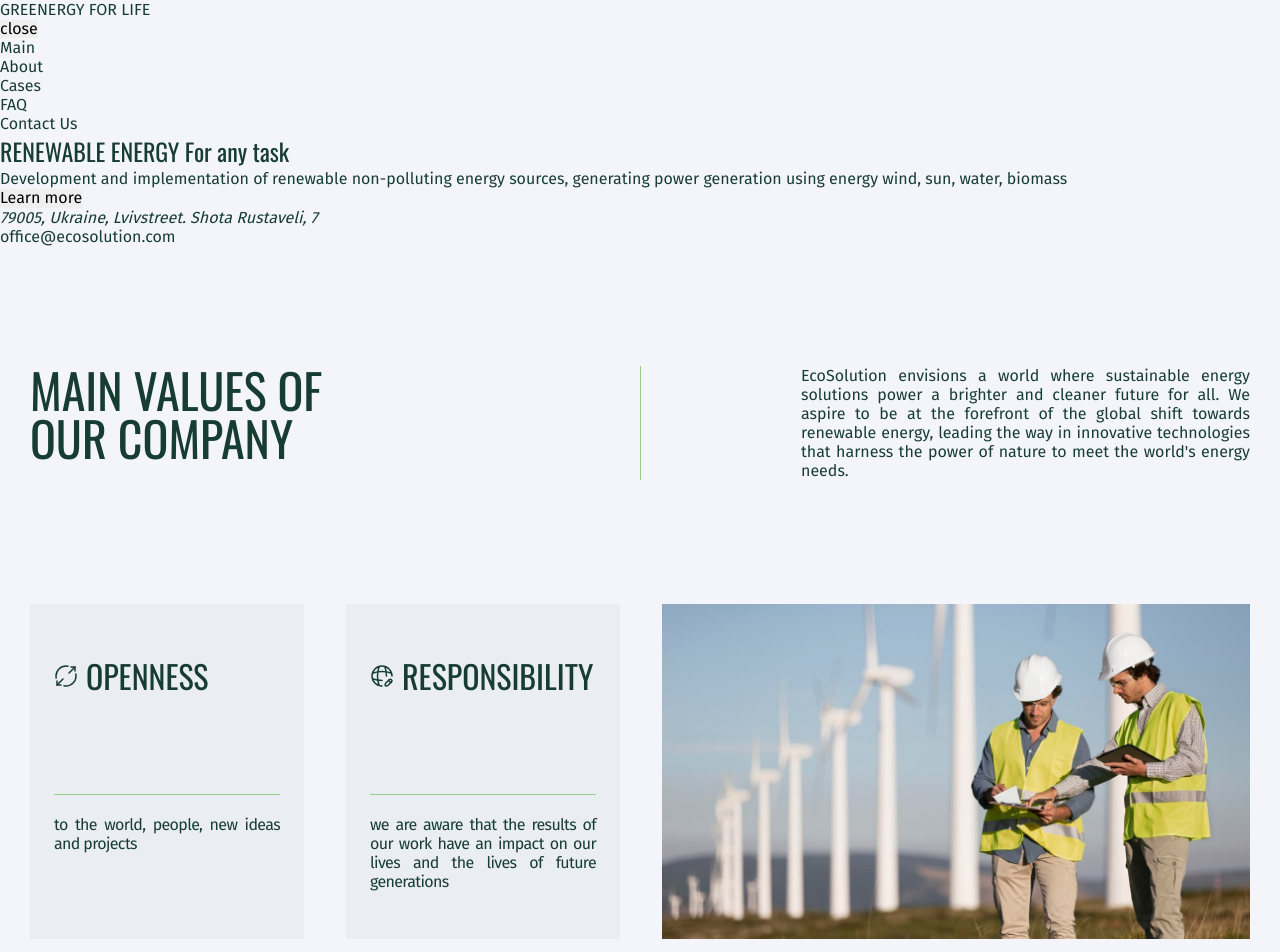
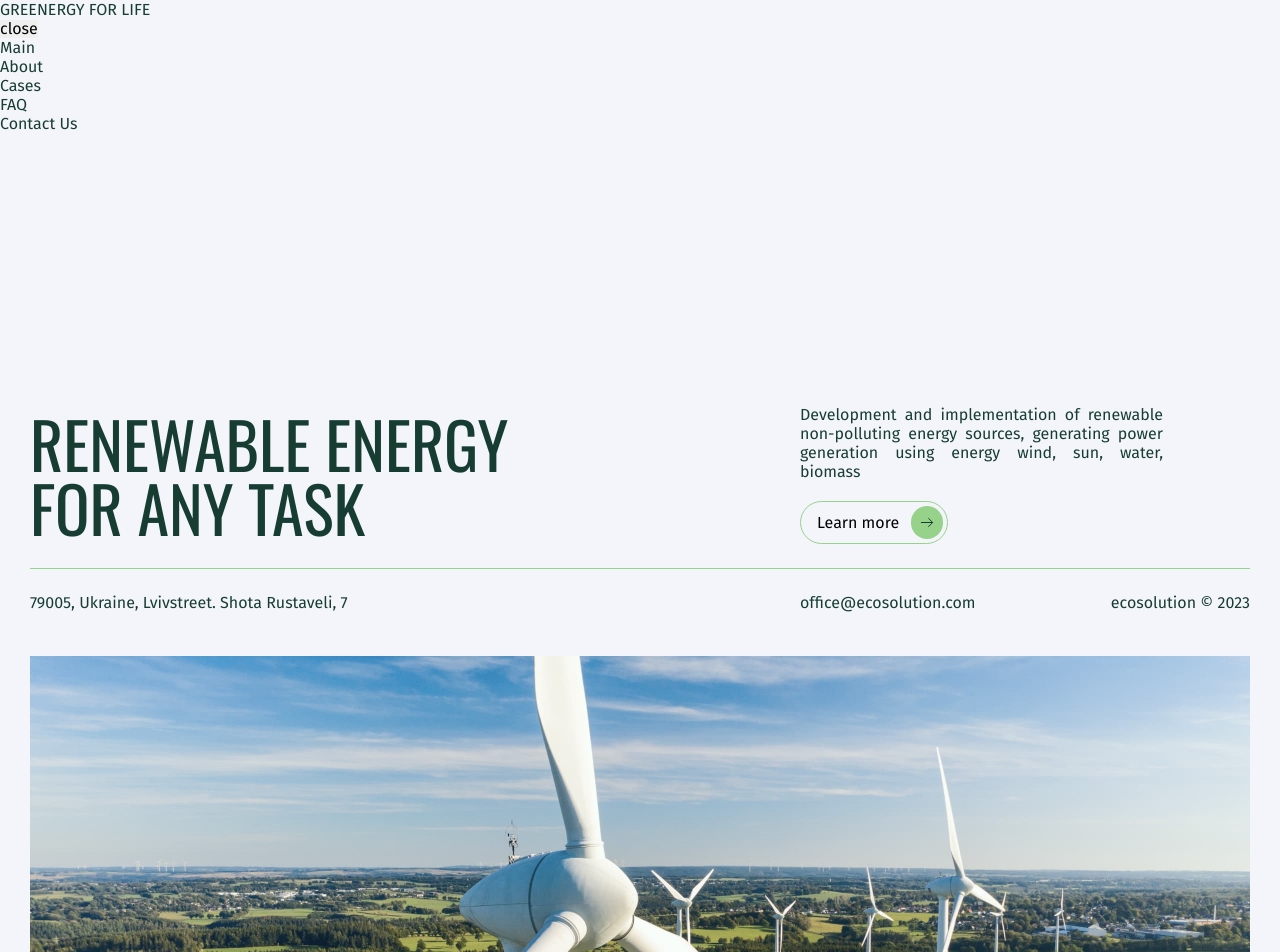
Before and after one commit to serhii95zhydkov/ecosolution, a React (Create React App) app: page / in a window 1280 px wide. Shown: the top 952 px of the page. Built offline with nearby package versions, Linux system fonts and the light colour scheme.

Commit message:
update Main

```diff
--- a/src/components/Main/Main.jsx
+++ b/src/components/Main/Main.jsx
@@ -1,19 +1,56 @@
+import Paragraph from "../../shared/Paragraph/Paragraph";
+import ButtonSecond from "../../shared/Buttons/ButtonSecond";
+
+import css from "./main.module.css";
+
 const Main = () => {
+  const handleClick = () => {
+    const contactSection = document.getElementById("cases");
+    contactSection.scrollIntoView({ behavior: "smooth" });
+  };
+
   return (
-    <section>
-      <div>
-        <h1>RENEWABLE ENERGY For any task</h1>
-        <p>
-          Development and implementation of renewable non-polluting energy
-          sources, generating power generation using energy wind, sun, water,
-          biomass
-        </p>
-        <button>Learn more</button>
-        <address>79005, Ukraine, Lvivstreet. Shota Rustaveli, 7</address>
-        <p> office@ecosolution.com</p>
-        {/* <img/> */}
+    <div className={css.hero} id="hero">
+      <div className={css.first__hero}>
+        <div className={css.hero__title}>
+          <h1 className={css.title}>RENEWABLE ENERGY For any task</h1>
+        </div>
+        <div className={css.hero__paragraph}>
+          <div className={css.container}>
+            <Paragraph text="Development and implementation of renewable non-polluting energy sources, generating power generation using energy wind, sun, water, biomass" />
+          </div>
+          <div className={css.button__container} onClick={handleClick}>
+            <ButtonSecond text="Learn more" />
+          </div>
+        </div>
       </div>
-    </section>
+      <div className={css.second__hero}>
+        <div>
+          <div className={css.second__container}>
+            <div className={css.adress}>
+              <a
+                href="https://maps.app.goo.gl/AyT3DNC4Cco23Xoy7"
+                className={css.adress_text}
+              >
+                79005, Ukraine, Lvivstreet. Shota Rustaveli, 7
+              </a>
+            </div>
+            <div className={css.maill}>
+              <a
+                href="mailto:mailto:office@ecosolution.com"
+                className={css.maill_text}
+              >
+                office@ecosolution.com
+              </a>
+              <a href="./" className={css.eco_text}>
+                ecosolution © 2023
+              </a>
+            </div>
+          </div>
+        </div>
+      </div>
+      <div className={css.img__container}></div>
+    </div>
   );
 };
 
--- /dev/null
+++ b/src/components/Main/main.module.css
@@ -0,0 +1,181 @@
+.hero {
+  display: block;
+  width: 100%;
+  margin-top: 222px;
+  padding: 0px 20px;
+
+  @media (min-width: 768px) {
+    margin-top: 243px;
+    padding: 0px 30px;
+  }
+
+  @media (min-width: 1280px) {
+    margin-top: 272px;
+    padding: 0px 30px;
+  }
+}
+
+.first__hero {
+  display: block;
+  padding-bottom: 24px;
+  border-bottom: 1px solid #97d28b;
+
+  @media (min-width: 768px) {
+    display: flex;
+    align-items: flex-start;
+  }
+
+  @media (min-width: 768px) {
+    align-items: center;
+  }
+}
+
+.hero__title {
+  @media (min-width: 768px) {
+    flex: 1 1 50%;
+  }
+}
+
+.title {
+  font-family: Oswald;
+  font-size: 36px;
+  font-style: normal;
+  font-weight: 400;
+  line-height: 100%;
+  text-transform: uppercase;
+  max-width: 280px;
+
+  @media (min-width: 768px) {
+    font-size: 48px;
+    max-width: 222px;
+  }
+
+  @media (min-width: 1280px) {
+    font-size: 64px;
+    max-width: 485px;
+  }
+}
+
+.hero__paragraph {
+  margin: 24px 0px 0px 0px;
+
+  @media (min-width: 768px) {
+    flex: 1 1 50%;
+    margin: 0;
+    padding-left: 11px;
+  }
+
+  @media (min-width: 1280px) {
+    padding-left: 160px;
+  }
+}
+
+.container {
+  width: 100%;
+  margin-bottom: 24px;
+  text-align: justify;
+
+  @media (min-width: 768px) {
+    width: 342px;
+    margin-bottom: 43px;
+  }
+
+  @media (min-width: 1280px) {
+    width: 363px;
+    margin-bottom: 20px;
+  }
+}
+
+.button__container {
+  display: flex;
+  justify-content: center;
+
+  @media (min-width: 768px) {
+    display: block;
+  }
+}
+
+.second__container {
+  display: block;
+  margin: 0 auto;
+  padding-top: 24px;
+
+  @media (min-width: 768px) {
+    display: flex;
+  }
+
+  & a {
+    transition: 250ms cubic-bezier(0.4, 0, 0.2, 1) all;
+  }
+
+  & a:hover {
+    color: #97d28b;
+  }
+}
+
+.adress {
+  display: flex;
+  justify-content: center;
+  align-items: center;
+  margin-bottom: 8px;
+
+  @media (min-width: 768px) {
+    flex: 1 1 50%;
+    justify-content: flex-start;
+  }
+}
+
+.maill {
+  @media (min-width: 768px) {
+    display: flex;
+    flex: 1 1 50%;
+    justify-content: space-between;
+    padding-left: 11px;
+  }
+
+  @media (min-width: 1280px) {
+    padding-left: 160px;
+  }
+}
+
+.maill_text {
+  display: flex;
+  justify-content: center;
+  align-items: center;
+
+  @media (min-width: 768px) {
+    display: block;
+    justify-content: start;
+  }
+}
+
+.eco_text {
+  display: none;
+
+  @media (min-width: 768px) {
+    display: block;
+    margin-left: 50px;
+  }
+}
+
+.img__container {
+  height: 200px;
+  min-width: 100%;
+  margin-top: 36px;
+  background-image: url("../../images/mobile/hero-img2x.jpg");
+  background-repeat: no-repeat;
+  background-position: center;
+  background-size: cover;
+
+  @media (min-width: 768px) {
+    height: 348px;
+    margin-top: 40px;
+    background-image: url("../../images/tablet/hero-img2x.jpg");
+  }
+
+  @media (min-width: 1280px) {
+    height: 524px;
+    margin-top: 36px;
+    background-image: url("../../images/desktop/hero-img2x.jpg");
+  }
+}
```
